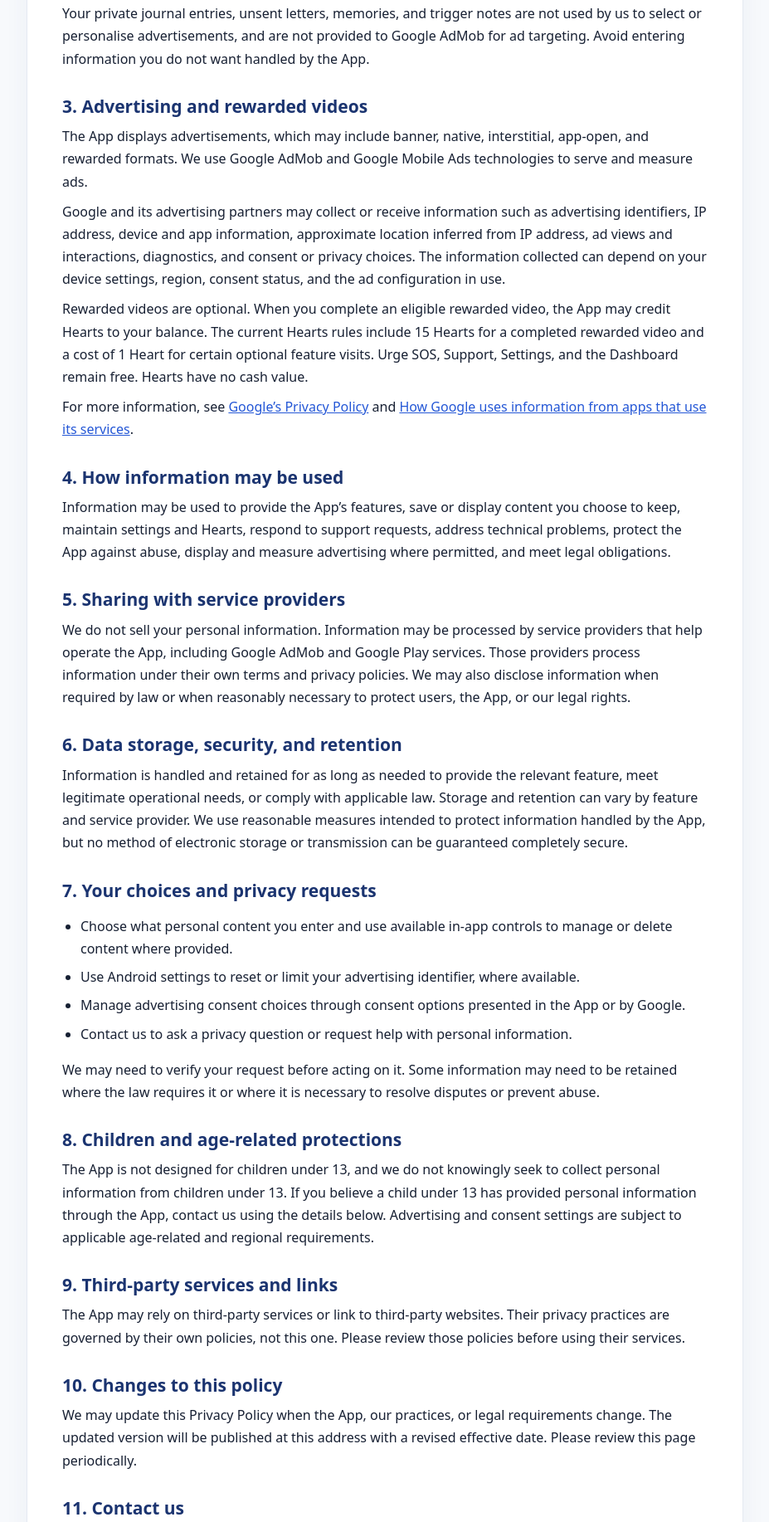
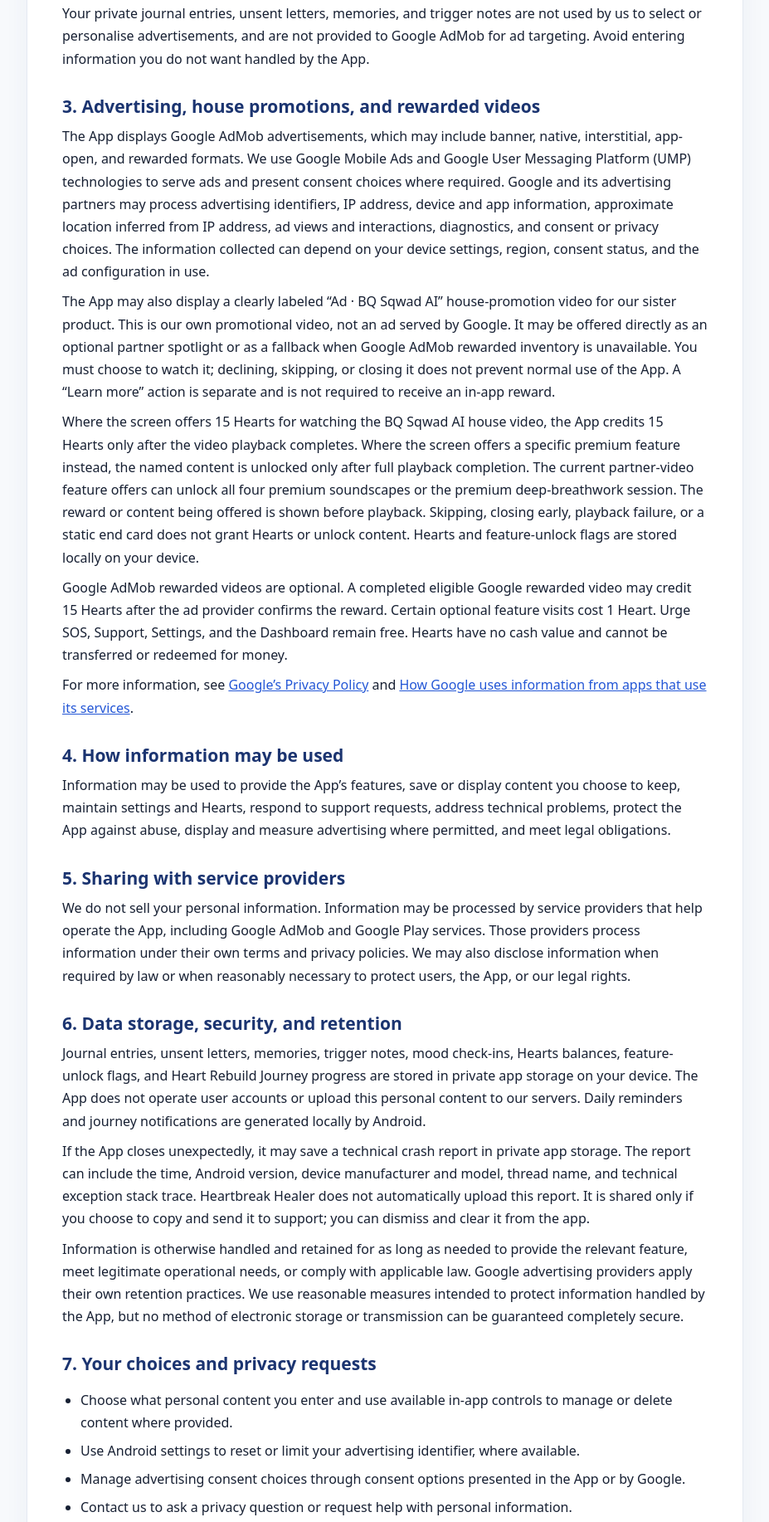
Before and after one commit to Bqsqwadtechnologies/privacy-policy-, a plain HTML site: page heartbreak-healer.html in a window 1280 px wide. Shown: the part 669-2503 px from the top of the page at 83% size, without its empty margins (176-1103 px from the left). Drawn offline with Linux system fonts and the light colour scheme.

Commit message:
Update Heartbreak Healer privacy policy for house video rewards

```diff
--- a/heartbreak-healer.html
+++ b/heartbreak-healer.html
@@ -24,24 +24,27 @@ footer{text-align:center;color:var(--muted);font-size:13px;padding:22px}
 <body>
 <header><div class="hero"><div class="eyebrow">Bq Sqwad Technologies</div><h1>Privacy Policy</h1><p>Heartbreak Healer — a personal reflection and wellbeing companion. This policy explains how information may be handled when you use the app.</p></div></header>
 <main>
-<p class="updated"><strong>Effective date:</strong> November 13, 2026 &nbsp;·&nbsp; <strong>Application:</strong> Heartbreak Healer</p>
+<p class="updated"><strong>Effective date:</strong> November 25, 2026 &nbsp;·&nbsp; <strong>Application:</strong> Heartbreak Healer</p>
 <article>
 <h2>1. About this policy</h2>
 <p>This Privacy Policy applies to the Heartbreak Healer Android application (“App”), provided by Bq Sqwad Technologies (“we”, “us” or “our”). It explains the information involved in using the App, how it may be used, and the choices available to you.</p>
 <h2>2. Information you choose to provide</h2>
 <p>Depending on the features you use, you may enter personal content such as journal entries, unsent letters, memories, reflections, trigger notes, preferences, and other information you choose to save. The App may also process information needed to maintain feature settings, Hearts balances, and your progress.</p>
 <p>Your private journal entries, unsent letters, memories, and trigger notes are not used by us to select or personalise advertisements, and are not provided to Google AdMob for ad targeting. Avoid entering information you do not want handled by the App.</p>
-<h2>3. Advertising and rewarded videos</h2>
-<p>The App displays advertisements, which may include banner, native, interstitial, app-open, and rewarded formats. We use Google AdMob and Google Mobile Ads technologies to serve and measure ads.</p>
-<p>Google and its advertising partners may collect or receive information such as advertising identifiers, IP address, device and app information, approximate location inferred from IP address, ad views and interactions, diagnostics, and consent or privacy choices. The information collected can depend on your device settings, region, consent status, and the ad configuration in use.</p>
-<p>Rewarded videos are optional. When you complete an eligible rewarded video, the App may credit Hearts to your balance. The current Hearts rules include 15 Hearts for a completed rewarded video and a cost of 1 Heart for certain optional feature visits. Urge SOS, Support, Settings, and the Dashboard remain free. Hearts have no cash value.</p>
+<h2>3. Advertising, house promotions, and rewarded videos</h2>
+<p>The App displays Google AdMob advertisements, which may include banner, native, interstitial, app-open, and rewarded formats. We use Google Mobile Ads and Google User Messaging Platform (UMP) technologies to serve ads and present consent choices where required. Google and its advertising partners may process advertising identifiers, IP address, device and app information, approximate location inferred from IP address, ad views and interactions, diagnostics, and consent or privacy choices. The information collected can depend on your device settings, region, consent status, and the ad configuration in use.</p>
+<p>The App may also display a clearly labeled “Ad · BQ Sqwad AI” house-promotion video for our sister product. This is our own promotional video, not an ad served by Google. It may be offered directly as an optional partner spotlight or as a fallback when Google AdMob rewarded inventory is unavailable. You must choose to watch it; declining, skipping, or closing it does not prevent normal use of the App. A “Learn more” action is separate and is not required to receive an in-app reward.</p>
+<p>Where the screen offers 15 Hearts for watching the BQ Sqwad AI house video, the App credits 15 Hearts only after the video playback completes. Where the screen offers a specific premium feature instead, the named content is unlocked only after full playback completion. The current partner-video feature offers can unlock all four premium soundscapes or the premium deep-breathwork session. The reward or content being offered is shown before playback. Skipping, closing early, playback failure, or a static end card does not grant Hearts or unlock content. Hearts and feature-unlock flags are stored locally on your device.</p>
+<p>Google AdMob rewarded videos are optional. A completed eligible Google rewarded video may credit 15 Hearts after the ad provider confirms the reward. Certain optional feature visits cost 1 Heart. Urge SOS, Support, Settings, and the Dashboard remain free. Hearts have no cash value and cannot be transferred or redeemed for money.</p>
 <p>For more information, see <a href="https://policies.google.com/privacy" target="_blank" rel="noopener noreferrer">Google’s Privacy Policy</a> and <a href="https://support.google.com/admob/answer/6128543" target="_blank" rel="noopener noreferrer">How Google uses information from apps that use its services</a>.</p>
 <h2>4. How information may be used</h2>
 <p>Information may be used to provide the App’s features, save or display content you choose to keep, maintain settings and Hearts, respond to support requests, address technical problems, protect the App against abuse, display and measure advertising where permitted, and meet legal obligations.</p>
 <h2>5. Sharing with service providers</h2>
 <p>We do not sell your personal information. Information may be processed by service providers that help operate the App, including Google AdMob and Google Play services. Those providers process information under their own terms and privacy policies. We may also disclose information when required by law or when reasonably necessary to protect users, the App, or our legal rights.</p>
 <h2>6. Data storage, security, and retention</h2>
-<p>Information is handled and retained for as long as needed to provide the relevant feature, meet legitimate operational needs, or comply with applicable law. Storage and retention can vary by feature and service provider. We use reasonable measures intended to protect information handled by the App, but no method of electronic storage or transmission can be guaranteed completely secure.</p>
+<p>Journal entries, unsent letters, memories, trigger notes, mood check-ins, Hearts balances, feature-unlock flags, and Heart Rebuild Journey progress are stored in private app storage on your device. The App does not operate user accounts or upload this personal content to our servers. Daily reminders and journey notifications are generated locally by Android.</p>
+<p>If the App closes unexpectedly, it may save a technical crash report in private app storage. The report can include the time, Android version, device manufacturer and model, thread name, and technical exception stack trace. Heartbreak Healer does not automatically upload this report. It is shared only if you choose to copy and send it to support; you can dismiss and clear it from the app.</p>
+<p>Information is otherwise handled and retained for as long as needed to provide the relevant feature, meet legitimate operational needs, or comply with applicable law. Google advertising providers apply their own retention practices. We use reasonable measures intended to protect information handled by the App, but no method of electronic storage or transmission can be guaranteed completely secure.</p>
 <h2>7. Your choices and privacy requests</h2>
 <ul>
 <li>Choose what personal content you enter and use available in-app controls to manage or delete content where provided.</li>
@@ -51,9 +54,10 @@ footer{text-align:center;color:var(--muted);font-size:13px;padding:22px}
 </ul>
 <p>We may need to verify your request before acting on it. Some information may need to be retained where the law requires it or where it is necessary to resolve disputes or prevent abuse.</p>
 <h2>8. Children and age-related protections</h2>
-<p>The App is not designed for children under 13, and we do not knowingly seek to collect personal information from children under 13. If you believe a child under 13 has provided personal information through the App, contact us using the details below. Advertising and consent settings are subject to applicable age-related and regional requirements.</p>
-<h2>9. Third-party services and links</h2>
-<p>The App may rely on third-party services or link to third-party websites. Their privacy practices are governed by their own policies, not this one. Please review those policies before using their services.</p>
+<p>The App is not directed at children under 13. During onboarding, users must confirm that they are at least 13 years old before continuing. We do not knowingly seek to collect personal information from children under 13. If you believe a child under 13 has provided personal information through the App, contact us using the details below. Advertising and consent settings are subject to applicable age-related and regional requirements.</p>
+<h2>9. BQ Sqwad AI companion link and third-party services</h2>
+<p>When you choose the clearly labeled “Learn more” or “Proceed with Companion” action, Android checks on-device whether the single configured BQ Sqwad AI companion package can be launched and opens the installed app or the configured store/web destination. We do not collect or transmit the result of this package-availability check. Once you leave Heartbreak Healer, the BQ Sqwad AI privacy policy and terms apply. We do not transfer your Heartbreak Healer journal entries, letters, memories, mood check-ins, or journey content to BQ Sqwad AI.</p>
+<p>The App may also rely on third-party services or link to third-party websites. Their privacy practices are governed by their own policies, not this one. Please review those policies before using their services.</p>
 <h2>10. Changes to this policy</h2>
 <p>We may update this Privacy Policy when the App, our practices, or legal requirements change. The updated version will be published at this address with a revised effective date. Please review this page periodically.</p>
 <h2>11. Contact us</h2>
```
